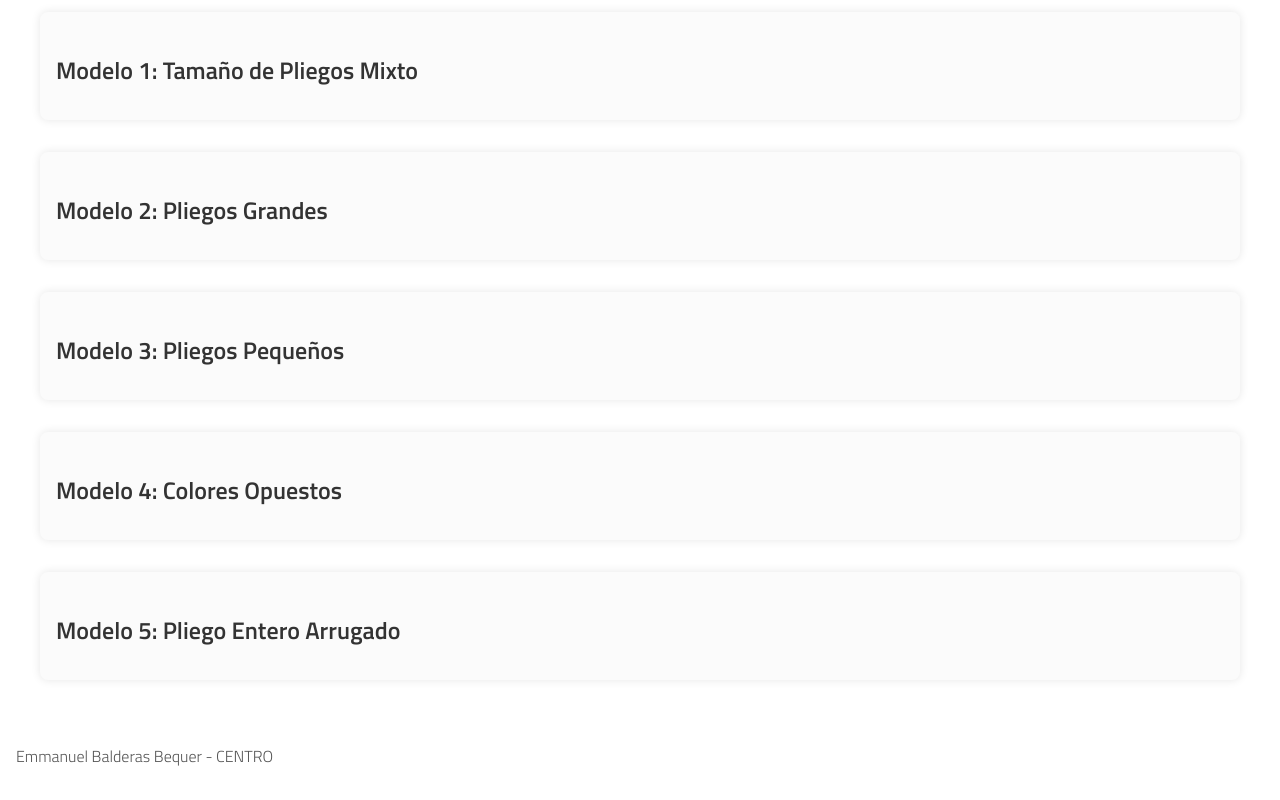
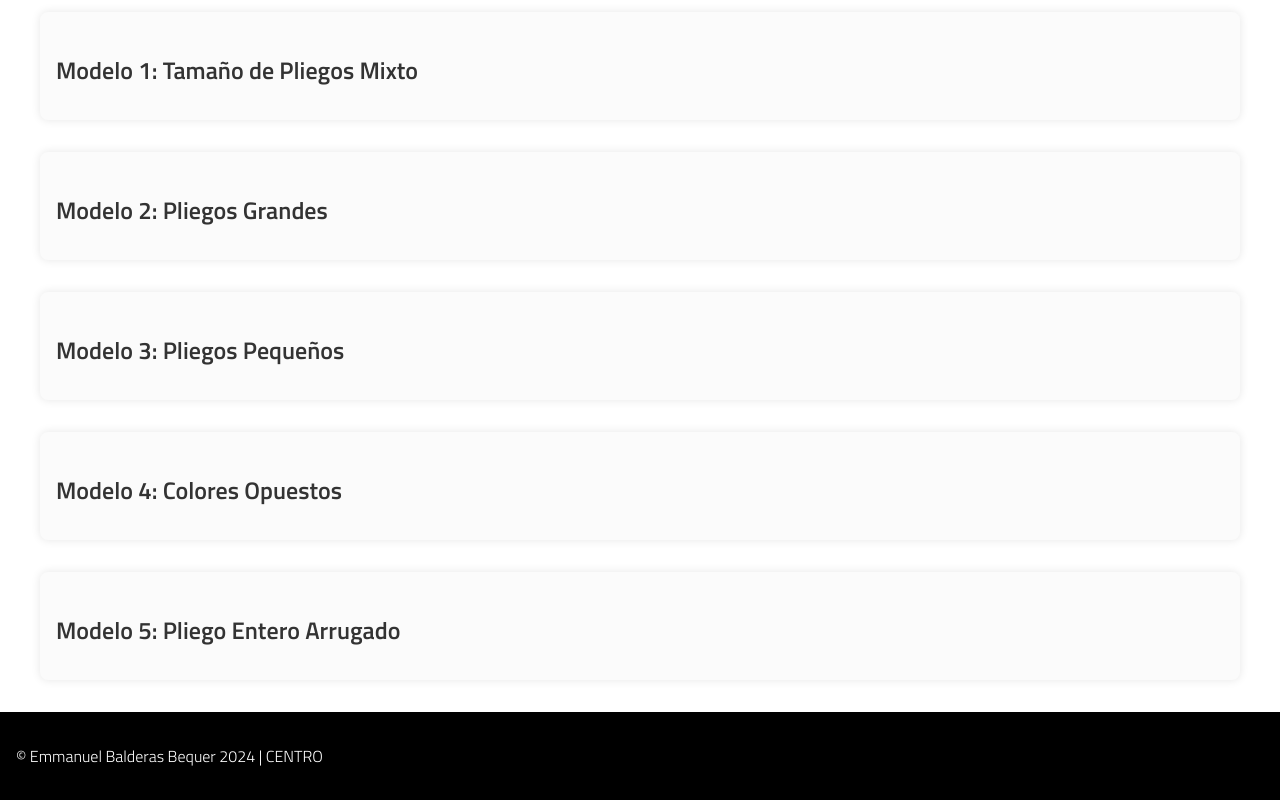
Before and after one commit to EmmanuelBalderasB/Reconocer, a website built with Vite: page index.html in a window 1280 px wide. Shown: the part 1478-2278 px from the top of the page. Built offline with nearby package versions, Linux system fonts and the light colour scheme; a script that the page names is missing.

Commit message:
changes footer styling

```diff
--- a/index.html
+++ b/index.html
@@ -88,7 +88,7 @@
 
 <!-- Footer -->
 <footer class="bg-gray-800 py-4 mt-8 text-white text-center">
-    <p>Emmanuel Balderas Bequer - CENTRO</p>
+    <p> © Emmanuel Balderas Bequer 2024 | CENTRO</p>
 </footer>
 <script async src="./script.js"></script>
 </body>
--- a/style.css
+++ b/style.css
@@ -115,7 +115,8 @@ nav .container {
 
 footer {
   padding: 1rem;
-  color: #555;
+  color: #fff;
+  background-color: #000;
 }
 
 @media (max-width: 1000px) {
```
